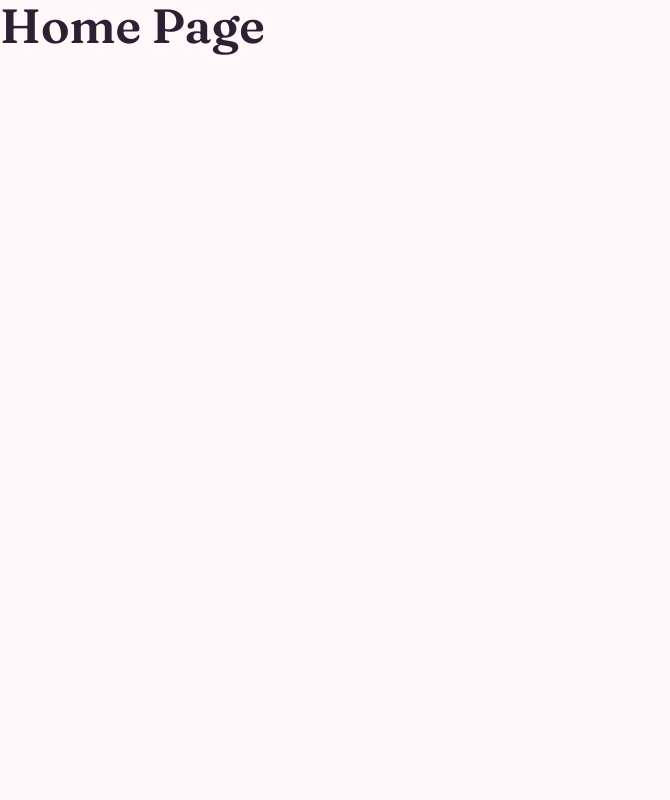
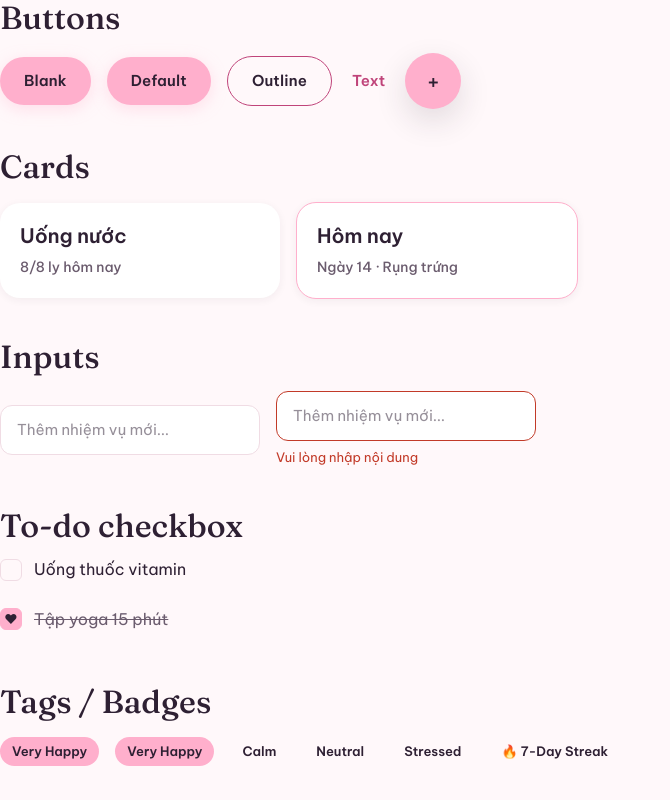
Before and after one commit to jun28th/wecamp-capstone-project, a React (Vite) app in the folder frontend/: page / in a window 1280 px wide. Shown: the whole page, without its empty margins (0-670 px from the left). Built offline with nearby package versions, Linux system fonts and the light colour scheme.

Commit message:
style: add components - KAN-21

```diff
--- /dev/null
+++ b/frontend/src/components/Button.jsx
@@ -0,0 +1,22 @@
+const VARIANT_CLASS_MAP = {
+  default: "btn btn-primary",
+  outline: "btn btn-secondary",
+  text: "btn btn-text",
+  fab: "fab",
+};
+
+export default function Button({
+  variant = "default",
+  className = "",
+  children,
+  ...rest
+}) {
+  const baseClass = VARIANT_CLASS_MAP[variant] ?? VARIANT_CLASS_MAP.primary;
+  const combinedClass = className ? `${baseClass} ${className}` : baseClass;
+
+  return (
+    <button className={combinedClass} {...rest}>
+      {children}
+    </button>
+  );
+}
--- /dev/null
+++ b/frontend/src/components/Card.jsx
@@ -0,0 +1,12 @@
+export default function Card({ title, caption, today = false }) {
+  const cardClass = today ? "card card-today" : "card";
+
+  return (
+    <div className={cardClass}>
+      <h3 style={{ margin: "0 0 8px 0" }}>{title}</h3>
+      <p className="text-caption" style={{ margin: 0 }}>
+        {caption}
+      </p>
+    </div>
+  );
+}
--- /dev/null
+++ b/frontend/src/components/Input.jsx
@@ -0,0 +1,12 @@
+export default function Input({ error, className = "", ...rest }) {
+  const inputClass = [error ? "error" : "", className]
+    .filter(Boolean)
+    .join(" ");
+
+  return (
+    <div className="input-wrap">
+      <input type="text" className={inputClass || undefined} {...rest} />
+      {error ? <span className="err-msg">{error}</span> : null}
+    </div>
+  );
+}
--- /dev/null
+++ b/frontend/src/components/Tag.jsx
@@ -0,0 +1,17 @@
+const VARIANT_MAP = {
+  happy: { text: "Very Happy", bg: "var(--color-primary)" },
+  calm: { text: "Calm", bg: "var(--color-cool-light)" },
+  neutral: { text: "Neutral", bg: "var(--color-secondary)" },
+  stressed: { text: "Stressed", bg: "var(--color-error)" },
+  streak: { text: "🔥 7-Day Streak", bg: "var(--color-gold)" },
+};
+
+export default function Tag({ variant = "happy" }) {
+  const config = VARIANT_MAP[variant] ?? VARIANT_MAP.happy;
+
+  return (
+    <span className="tag" style={{ background: config.bg }}>
+      {config.text}
+    </span>
+  );
+}
--- /dev/null
+++ b/frontend/src/components/ToDoCheckbox.jsx
@@ -0,0 +1,12 @@
+export default function ToDoCheckbox({ text, checked = false, onClick }) {
+  return (
+    <div className="todo" onClick={onClick}>
+      <div className={checked ? "checkbox checked" : "checkbox"}>
+        {checked ? "♥" : null}
+      </div>
+      <span className={checked ? "todo-text done" : "todo-text"}>
+        {text}
+      </span>
+    </div>
+  );
+}
--- a/frontend/src/index.css
+++ b/frontend/src/index.css
@@ -14,32 +14,32 @@
     p-6               → var(--spacing-6)
     text-h1           → var(--text-h1) + its paired line-height
 */
-@import url('https://fonts.googleapis.com/css2?family=Fraunces:opsz,wght,SOFT,WONK@9..144,300..900,0..100,0..1&family=Be+Vietnam+Pro:wght@300;400;500;600;700&display=swap');
+@import url("https://fonts.googleapis.com/css2?family=Fraunces:opsz,wght,SOFT,WONK@9..144,300..900,0..100,0..1&family=Be+Vietnam+Pro:wght@300;400;500;600;700&display=swap");
 
 @import "tailwindcss";
 
 @theme {
   /* Color — brand */
-  --color-primary: #FFAFCC;
-  --color-primary-tint: #FFC8DD;
-  --color-primary-deep: #C0447A;
-  --color-secondary: #CDB4DB;
-  --color-cool-light: #BDE0FE;
-  --color-cool: #A2D2FF;
-  --color-gold: #E9C888;
+  --color-primary: #ffafcc;
+  --color-primary-tint: #ffc8dd;
+  --color-primary-deep: #c0447a;
+  --color-secondary: #cdb4db;
+  --color-cool-light: #bde0fe;
+  --color-cool: #a2d2ff;
+  --color-gold: #e9c888;
 
   /* Color — neutral */
-  --color-ink: #2E2033;
-  --color-ink-soft: #6B5C6E;
-  --color-surface: #FFF8FA;
-  --color-surface-alt: #FFFFFF;
-  --color-border: #F0DCE4;
+  --color-ink: #2e2033;
+  --color-ink-soft: #6b5c6e;
+  --color-surface: #fff8fa;
+  --color-surface-alt: #ffffff;
+  --color-border: #f0dce4;
 
   /* Color — semantic */
-  --color-success: #8FBC94;
-  --color-success-text: #2E7A46;
-  --color-error: #F2705E;
-  --color-error-text: #C23A28;
+  --color-success: #8fbc94;
+  --color-success-text: #2e7a46;
+  --color-error: #f2705e;
+  --color-error-text: #c23a28;
 
   /* 6-token core aliases (design-system-agnostic bindings)
      Namespaced as --color-* so Tailwind generates bg-bg, text-fg, bg-muted, bg-accent, border-border */
@@ -50,8 +50,9 @@
   --color-accent: var(--color-primary);
 
   /* Typography */
-  --font-display: 'Fraunces', serif;
-  --font-body: 'Be Vietnam Pro', system-ui, -apple-system, 'Segoe UI', sans-serif;
+  --font-display: "Fraunces", serif;
+  --font-body:
+    "Be Vietnam Pro", system-ui, -apple-system, "Segoe UI", sans-serif;
 
   --text-h1: clamp(32px, 5vw, 48px);
   --text-h1--line-height: 1.08;
@@ -125,10 +126,12 @@
     line-height: var(--leading-body);
   }
 
-  h1, h2, .display-numeral {
+  h1,
+  h2,
+  .display-numeral {
     font-family: var(--font-display);
     color: var(--fg);
-    font-variation-settings: 'WONK' 1;
+    font-variation-settings: "WONK" 1;
   }
 
   h1 {
@@ -161,6 +164,7 @@
     font-weight: 500;
     line-height: var(--leading-caption);
     color: var(--muted);
+    min-width: 240px;
   }
 }
 
@@ -186,8 +190,9 @@
     cursor: pointer;
     padding: 12px 24px;
     border-radius: var(--radius-pill);
-    transition: transform var(--duration-fast) var(--ease-out),
-                background var(--duration-fast) var(--ease-out);
+    transition:
+      transform var(--duration-fast) var(--ease-out),
+      background var(--duration-fast) var(--ease-out);
   }
 
   .btn-primary {
@@ -230,6 +235,13 @@
     box-shadow: var(--shadow-3);
     cursor: pointer;
   }
+  .row {
+    display: flex;
+    gap: 16px;
+    align-items: center;
+    flex-wrap: wrap;
+    margin-top: 16px;
+  }
 
   .card {
     background: var(--surface);
@@ -237,8 +249,16 @@
     padding: 20px;
     box-shadow: var(--shadow-1);
   }
+
   .card-today {
     border: 1.5px solid var(--color-primary);
+  }
+
+  .input-wrap {
+    display: flex;
+    flex-direction: column;
+    gap: 6px;
+    width: 260px;
   }
 
   input[type="text"],
@@ -285,6 +305,13 @@
     text-decoration: line-through;
   }
 
+  .todo {
+    display: flex;
+    align-items: center;
+    gap: 12px;
+    padding: 12px 0;
+  }
+
   .tag {
     display: inline-flex;
     padding: 4px 12px;
--- a/frontend/src/pages/Home.jsx
+++ b/frontend/src/pages/Home.jsx
@@ -1,10 +1,67 @@
+import Button from "../components/Button";
+import Card from "../components/Card";
+import Input from "../components/Input";
+import Tag from "../components/Tag";
+import ToDoCheckbox from "../components/ToDoCheckbox";
 
+// Chỉ cần gọi component và đưa vào các props cần thiết
 function Home() {
-    return (
-        <div>
-            <h1>Home Page</h1>
+  return (
+    <div className="flex-col space-y-10">
+      <section>
+        <h2>Buttons</h2>
+        {/*Chọn 1 variant: default, outline, text, fab. Nếu không chọn sẽ mặc định chọn default*/}
+        <div class="row">
+          <Button>Blank</Button>
+          <Button variant="default">Default</Button>
+          <Button variant="outline">Outline</Button>
+          <Button variant="text">Text</Button>
+          <Button variant="fab">+</Button>
         </div>
-    )
+      </section>
+
+      <section>
+        <h2>Cards</h2>
+        {/*Chỉ cần thay đổi props today (today=true hoặc today=false) là được*/}
+        <div class="row">
+          <Card title="Uống nước" caption="8/8 ly hôm nay" />
+          <Card title="Hôm nay" caption="Ngày 14 · Rụng trứng" today />
+        </div>
+      </section>
+
+      <section>
+        <h2>Inputs</h2>
+        {/*Muốn hiển thị input bị lỗi, thêm props error vào trong Input*/}
+        <div class="row">
+          <Input placeholder="Thêm nhiệm vụ mới..." />
+          <Input
+            error="Vui lòng nhập nội dung"
+            placeholder="Thêm nhiệm vụ mới..."
+          />
+        </div>
+      </section>
+
+      <section>
+        <h2>To-do checkbox</h2>
+        {/*Chỉ cần thay đổi props checked (checked=true hoặc checked=false) là được*/}
+        <ToDoCheckbox text="Uống thuốc vitamin" />
+        <ToDoCheckbox text="Tập yoga 15 phút" checked />
+      </section>
+
+      <section>
+        <h2>Tags / Badges</h2>
+        {/*Chọn 1 variant: happy, calm, neutral, stressed, streak. Nếu không chọn sẽ mặc định chọn happy*/}
+        <div class="row">
+          <Tag />
+          <Tag variant="happy" />
+          <Tag variant="calm" />
+          <Tag variant="neutral" />
+          <Tag variant="stressed" />
+          <Tag variant="streak" />
+        </div>
+      </section>
+    </div>
+  );
 }
 
 export default Home;
```
